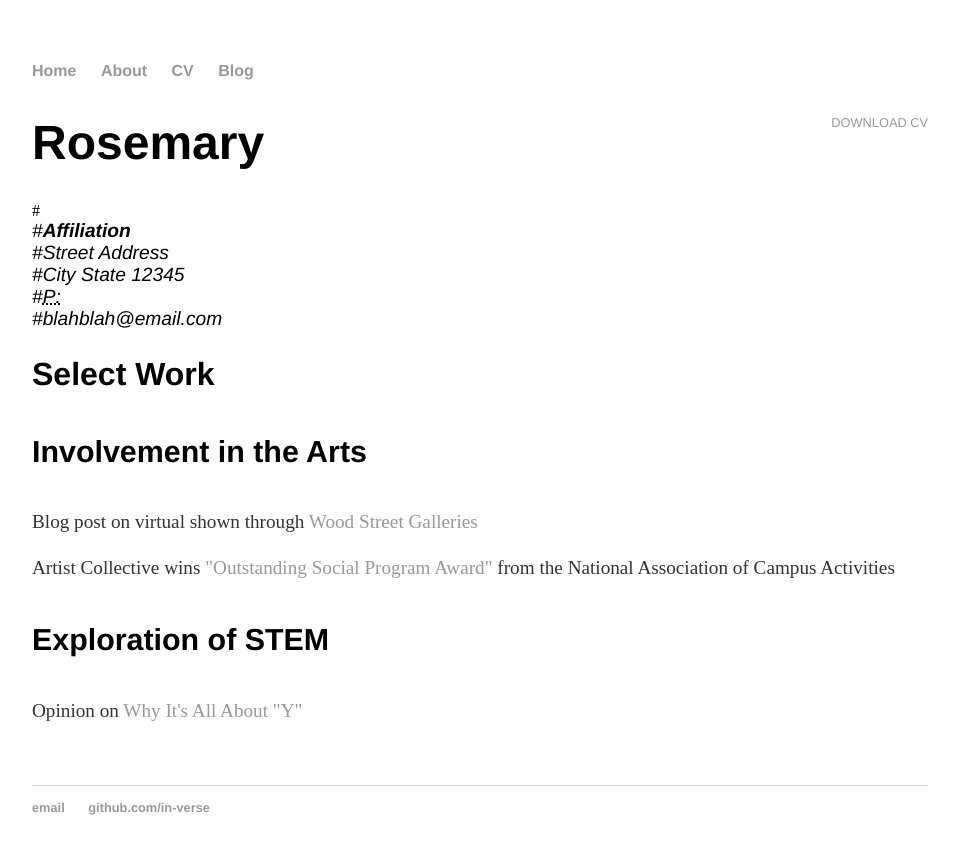
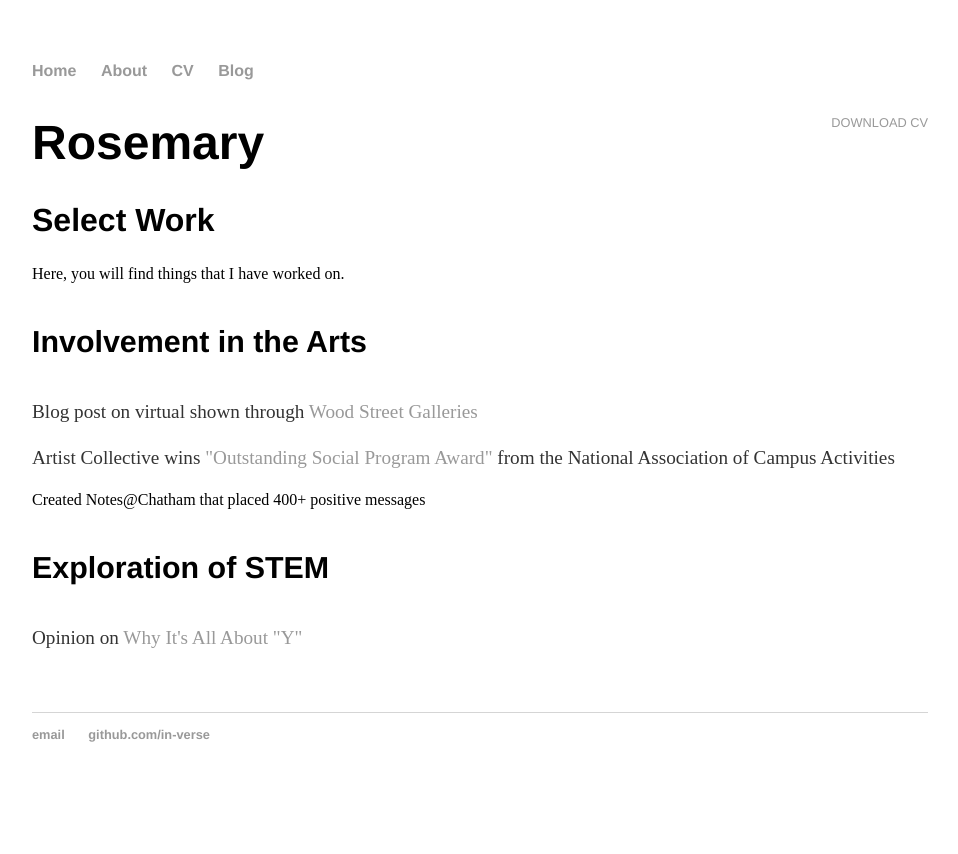
Before and after one commit to In-Verse/in-verse.github.io, a Jekyll site: the page built from cv/index.html, in a window 1280 px wide. Shown: the top 854 px of the page, without its empty margins (160-1118 px from the left). Built offline with Jekyll 4.4.1, drawn with Linux system fonts in a browser that asks for light colours.

Commit message:
Update index.html

```diff
--- a/cv/index.html
+++ b/cv/index.html
@@ -6,18 +6,17 @@ title: Resume of Rosemary
 	<div class="cv">
 		<a href="#" class="download" title="Download Resume as PDF">Download CV</a>
 					<h1>Rosemary</h1>
-					#<address>
-					#<strong>Affiliation</strong><br>
-					#Street Address<br>
-					#City State 12345<br>
-					#<abbr title="phone">P:</abbr><br>
-					#<span class="obfuscate">blahblah@email.com</span>
-					</address>
-
 					<h2>Select Work</h2>
+					Here, you will find things that I have worked on.
 						<h4>Involvement in the Arts</h4>
-							<p>Blog post on virtual shown through <a href="http://www.hercampus.com/school/chatham/wood-street-galleries">Wood Street Galleries</a></p>
-								<p>Artist Collective wins <a href="http://blogs.chatham.edu/communique/2013/12/03/artist-collective-wins-national-award-for-extraction/">"Outstanding Social Program Award"</a> from the National Association of Campus Activities</p>
+							<ls><p>Blog post on virtual shown through
+							<a href="http://www.hercampus.com/school/chatham/wood-street-galleries">
+								Wood Street Galleries</a></p></ls>
+								<ls></ls><p>Artist Collective wins
+								<a href="http://blogs.chatham.edu/communique/2013/12/03/artist-collective-
+								wins-national-award-for-extraction/">"Outstanding Social Program Award"</a>
+								from the National Association of Campus Activities</p></ls>
+								<ls>Created <ahref="http://notesatchatham.tumblr.com/">Notes@Chatham</a> that placed 400+ positive messages</ls>
 		<h4>Exploration of STEM</h4>
-		<p>Opinion on <a href="http://www.hercampus.com/school/chatham/opinion-why-its-all-about-y">Why It's All About "Y"</a></p>
-	</div>
+		<ls><p>Opinion on <a href="http://www.hercampus.com/school/chatham/opinion-why-its-all-about-y">Why It's All About "Y"</a></p>
+	</div></ls>
```
